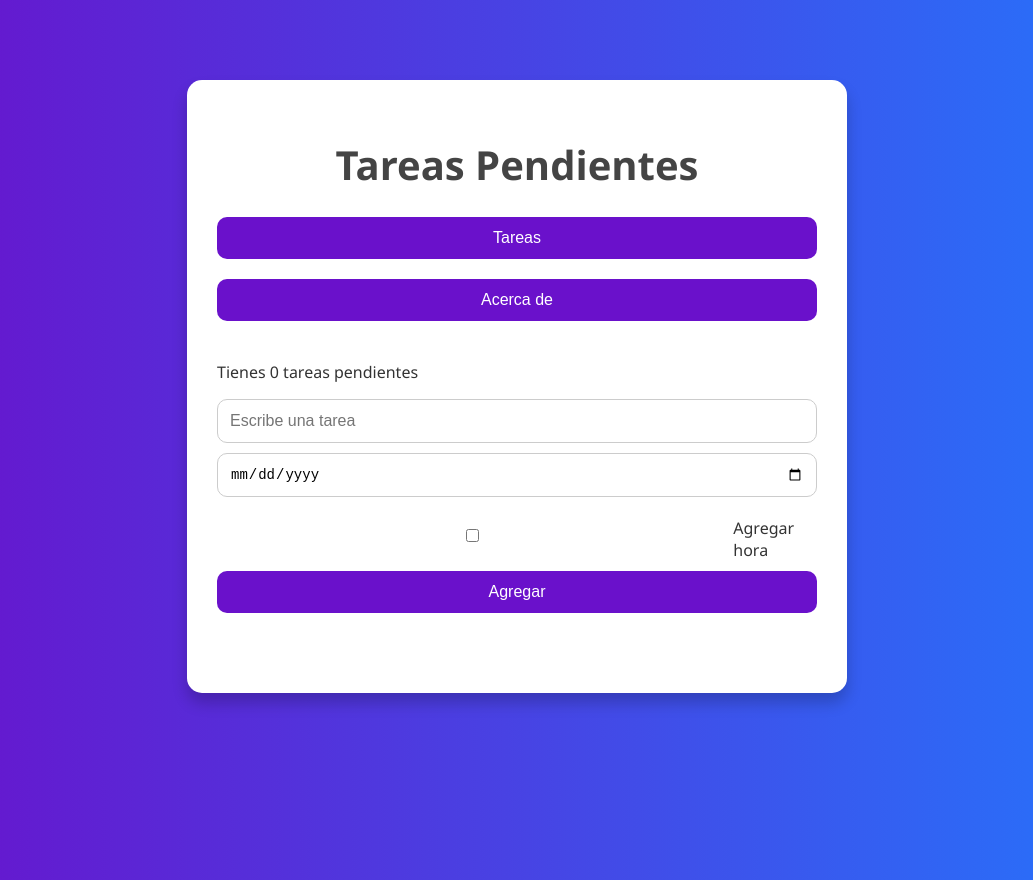
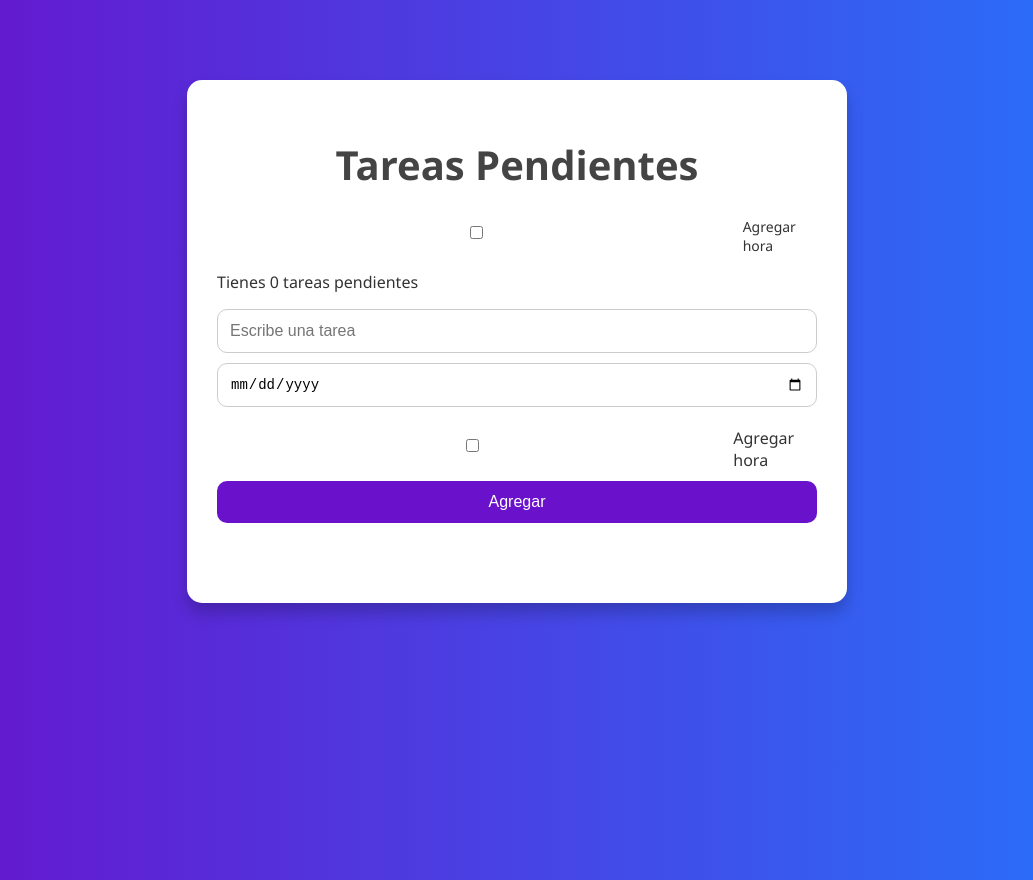
Before and after one commit to SantiagoFort/TaskMate, a React (Create React App) app: page / in a window 1280 px wide. Shown: the whole page, without its empty margins (123-1156 px from the left). Built offline with nearby package versions, Linux system fonts and the light colour scheme.

Commit message:
Mejorar input de fecha y checkbox de hora para vista movil 2

```diff
--- a/src/App.js
+++ b/src/App.js
@@ -73,12 +73,16 @@ function App() {
       <h1>Tareas Pendientes</h1>
 
       {/* Botones para cambiar entre la vista de tareas y la sección acerca de */}
-      <div style={{ marginBottom: '20px' }}>
-        <button onClick={() => setVista('tareas')} style={{ marginRight: '10px' }}>
-          Tareas
-        </button>
-        <button onClick={() => setVista('acerca')}>Acerca de</button>
+      <div style={{ marginTop: '10px', display: 'flex', alignItems: 'center', gap: '8px' }}>
+        <input
+          type="checkbox"
+          id="horaCheckbox"
+          checked={usarHora}
+          onChange={(e) => setUsarHora(e.target.checked)}
+        />
+        <label htmlFor="horaCheckbox" style={{ fontSize: '14px' }}>Agregar hora</label>
       </div>
+
 
       {/* Si la vista es "tareas", mostramos la app principal */}
       {vista === 'tareas' && (
```
